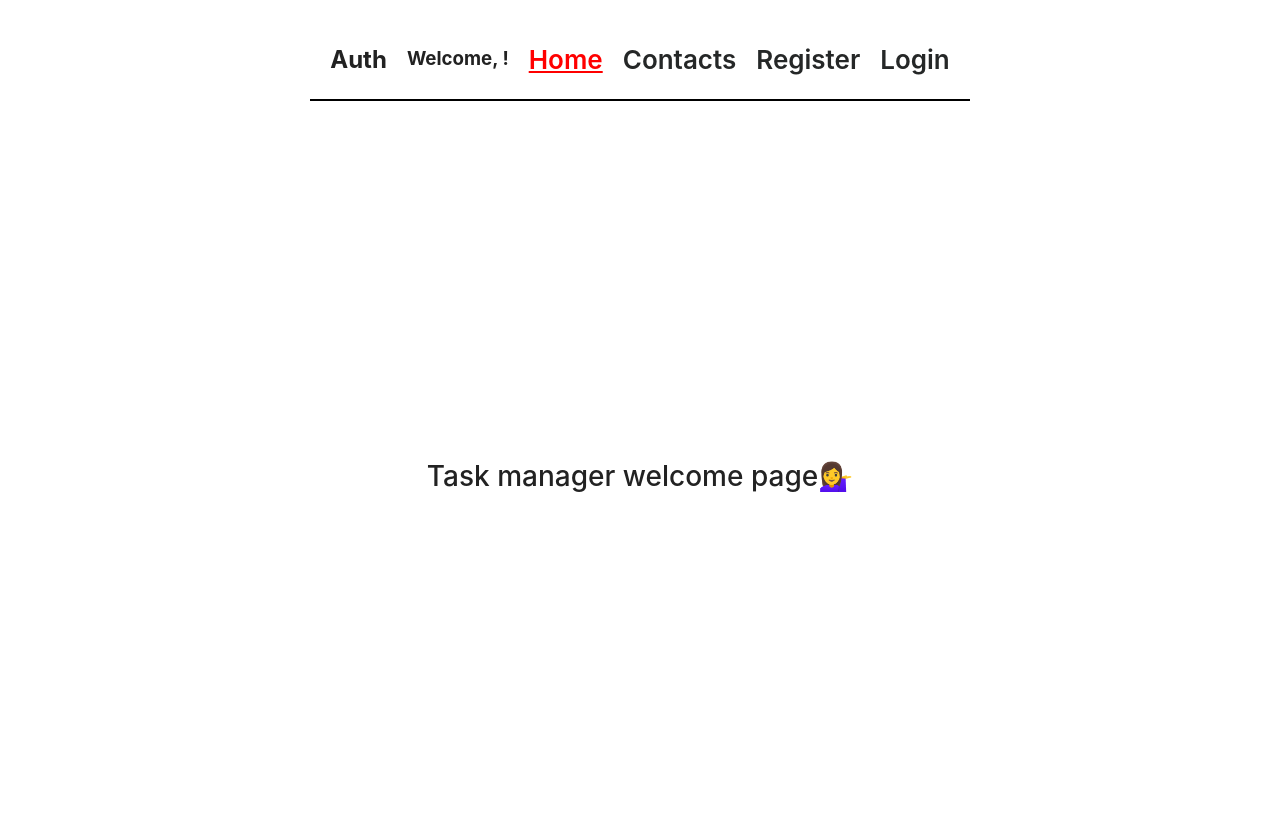
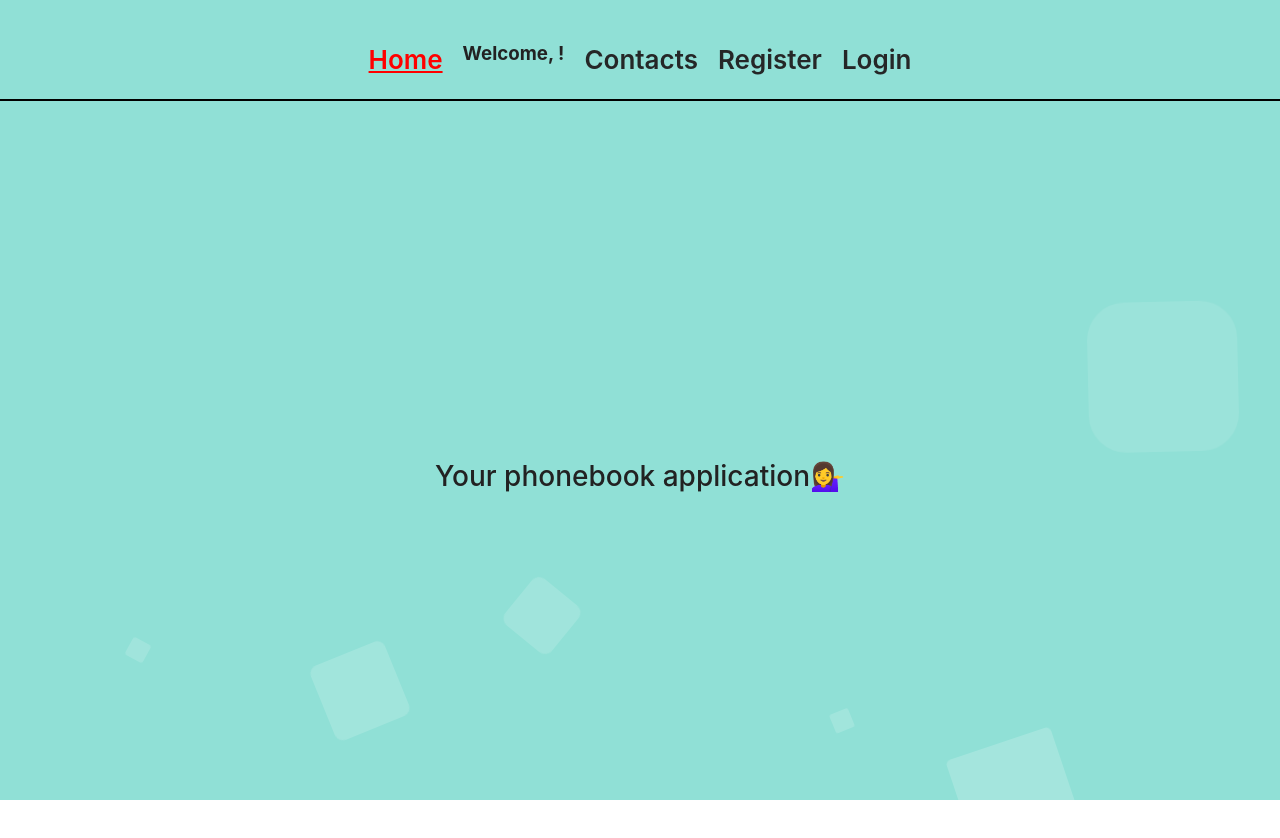
Before and after one commit to olenkachovgun/Phonebook-react, a React (Vite) app: page / in a window 1280 px wide. Shown: the top 838 px of the page. Built offline with nearby package versions, Linux system fonts and the light colour scheme.

Commit message:
add css animation

```diff
--- a/index.html
+++ b/index.html
@@ -11,7 +11,23 @@
     <title>Модуль 3.Форми</title>
   </head>
   <body>
-    <div id="root"></div>
+    <!-- <div class="context"></div> -->
+    <div class="area">
+      <div id="root"></div>
+      <ul class="circles">
+        <li></li>
+        <li></li>
+        <li></li>
+        <li></li>
+        <li></li>
+        <li></li>
+        <li></li>
+        <li></li>
+        <li></li>
+        <li></li>
+      </ul>
+    </div>
+
     <script type="module" src="/src/main.jsx"></script>
   </body>
 </html>
--- a/src/App.jsx
+++ b/src/App.jsx
@@ -6,20 +6,30 @@ import RegistrationPage from "./pages/RegistrationPage/RegistrationPage";
 import LoginPage from "./pages/LoginPage/LoginPage";
 import ContactsPage from "./pages/ContactsPage/ContactsPage";
 import NotFound from "./pages/NotFound/NotFound";
-import { useDispatch } from "react-redux";
+import { useDispatch, useSelector } from "react-redux";
 import { useEffect } from "react";
 import { refreshUser } from "./redux/auth/operations";
+import { selectIsRefreshing } from "./redux/auth/selectors";
+import PrivateRoute from "./components/PrivateRoute/PrivateRoute";
 
 function App() {
   const dispatch = useDispatch();
+  const isRefreshing = useSelector(selectIsRefreshing);
   useEffect(() => {
     dispatch(refreshUser());
   }, [dispatch]);
-  return (
+  return isRefreshing ? null : (
     <Routes>
       <Route path="/" element={<Layout />}>
         <Route index element={<HomePage />} />
-        <Route path="contacts" element={<ContactsPage />} />
+        <Route
+          path="contacts"
+          element={
+            <PrivateRoute>
+              <ContactsPage />
+            </PrivateRoute>
+          }
+        />
       </Route>
       <Route path="/register" element={<RegistrationPage />} />
       <Route path="/login" element={<LoginPage />} />
--- a/src/components/Contact/Contact.jsx
+++ b/src/components/Contact/Contact.jsx
@@ -68,7 +68,10 @@ const Contact = ({ edit, name, number, id }) => {
       </div>
       <dialog ref={modalRef} className={s.modalDel}>
         <div className={s.modalContent}>
-          <p>Are you sure you want to delete "{name}"?</p>
+          <p>
+            Are you sure you want to delete{" "}
+            <span className={s.modalName}>"{name}"</span>?
+          </p>
           <div className={s.modalBtn}>
             <button onClick={handleDelete}>Delete</button>
             <button onClick={() => modalRef.current.close()}>Cancel</button>
--- a/src/components/Contact/Contact.module.css
+++ b/src/components/Contact/Contact.module.css
@@ -85,7 +85,7 @@ button:focus-visible {
     border-radius: 8px;
     padding: 20px;
     box-shadow: 0 4px 10px rgba(0, 0, 0, 0.3);
-    background: white;
+    background: rgb(208, 248, 250);
     text-align: center;
 }
 
@@ -101,3 +101,7 @@ button:focus-visible {
     flex-direction: row;
     gap: 16px;
 }
+
+.modalName {
+    font-weight: 600;
+}
--- a/src/components/Header/Header.jsx
+++ b/src/components/Header/Header.jsx
@@ -13,9 +13,6 @@ const Header = () => {
   console.log(user.user.name);
   return (
     <header className={s.header}>
-      <h2>Auth</h2>
-
-      {user.user && <h3>Welcome, {user.user.name} !</h3>}
       <nav className={s.nav}>
         <NavLink
           to="/"
@@ -23,6 +20,7 @@ const Header = () => {
         >
           Home
         </NavLink>
+        {user.user && <h3>Welcome, {user.user.name} !</h3>}
         <NavLink
           to="/contacts"
           className={({ isActive }) => clsx(s.link, isActive && s.active)}
--- a/src/components/Header/Header.module.css
+++ b/src/components/Header/Header.module.css
@@ -2,6 +2,7 @@
     border-bottom: 2px solid black;
     display: flex;
     justify-content: space-between;
+    justify-content: center;
     gap: 20px;
     align-items: center;
     text-align: center;
--- /dev/null
+++ b/src/components/PrivateRoute/PrivateRoute.jsx
@@ -0,0 +1,11 @@
+import React from "react";
+import { useSelector } from "react-redux";
+import { Navigate } from "react-router-dom";
+import { selectIsLoggedIn } from "../../redux/auth/selectors";
+
+const PrivateRoute = (children) => {
+  const isLoggedIn = useSelector(selectIsLoggedIn);
+  return isLoggedIn ? children : <Navigate to="/login" />;
+};
+
+export default PrivateRoute;
--- a/src/components/SearchBox/SearchBox .jsx
+++ b/src/components/SearchBox/SearchBox .jsx
@@ -16,7 +16,7 @@ const SearchBox = ({}) => {
         id="name"
         value={filter}
         onChange={(e) => dispatch(setFilter(e.target.value))}
-        placeholder="Enter name"
+        placeholder="Enter name or number"
       />
       <CiSearch className={s.iconSearch} />
     </div>
--- a/src/index.css
+++ b/src/index.css
@@ -38,3 +38,150 @@ h1 {
   text-shadow: 1px 1px 3px #20f2f5;
   ;
 }
+
+
+
+* {
+  margin: 0px;
+  padding: 0px;
+}
+
+
+
+.context {
+  width: 100%;
+  position: absolute;
+  top: 50vh;
+
+}
+
+/* .context h1 {
+  text-align: center;
+  color: #fff;
+  font-size: 50px;
+} */
+
+
+.area {
+  background: #90e0d6;
+  background: -webkit-linear-gradient(to left, #b4e7dc, #1ee8c9);
+  width: 100%;
+  height: 100vh;
+
+
+}
+
+.circles {
+  position: absolute;
+  top: 0;
+  left: 0;
+  width: 100%;
+  height: 100%;
+  overflow: hidden;
+}
+
+.circles li {
+  position: absolute;
+  display: block;
+  list-style: none;
+  width: 20px;
+  height: 20px;
+  background: rgba(255, 255, 255, 0.2);
+  animation: animate 25s linear infinite;
+  bottom: -150px;
+
+}
+
+.circles li:nth-child(1) {
+  left: 25%;
+  width: 80px;
+  height: 80px;
+  animation-delay: 0s;
+}
+
+
+.circles li:nth-child(2) {
+  left: 10%;
+  width: 20px;
+  height: 20px;
+  animation-delay: 2s;
+  animation-duration: 12s;
+}
+
+.circles li:nth-child(3) {
+  left: 70%;
+  width: 20px;
+  height: 20px;
+  animation-delay: 4s;
+}
+
+.circles li:nth-child(4) {
+  left: 40%;
+  width: 60px;
+  height: 60px;
+  animation-delay: 0s;
+  animation-duration: 18s;
+}
+
+.circles li:nth-child(5) {
+  left: 65%;
+  width: 20px;
+  height: 20px;
+  animation-delay: 0s;
+}
+
+.circles li:nth-child(6) {
+  left: 75%;
+  width: 110px;
+  height: 110px;
+  animation-delay: 3s;
+}
+
+.circles li:nth-child(7) {
+  left: 35%;
+  width: 150px;
+  height: 150px;
+  animation-delay: 7s;
+}
+
+.circles li:nth-child(8) {
+  left: 50%;
+  width: 25px;
+  height: 25px;
+  animation-delay: 15s;
+  animation-duration: 45s;
+}
+
+.circles li:nth-child(9) {
+  left: 20%;
+  width: 15px;
+  height: 15px;
+  animation-delay: 2s;
+  animation-duration: 35s;
+}
+
+.circles li:nth-child(10) {
+  left: 85%;
+  width: 150px;
+  height: 150px;
+  animation-delay: 0s;
+  animation-duration: 11s;
+}
+
+
+
+@keyframes animate {
+
+  0% {
+    transform: translateY(0) rotate(0deg);
+    opacity: 1;
+    border-radius: 0;
+  }
+
+  100% {
+    transform: translateY(-1000px) rotate(720deg);
+    opacity: 0;
+    border-radius: 50%;
+  }
+
+}
--- a/src/pages/HomePage/HomePage.jsx
+++ b/src/pages/HomePage/HomePage.jsx
@@ -6,7 +6,7 @@ const HomePage = () => {
     <div className={s.container}>
       <h1 className={s.title}>
         {" "}
-        Task manager welcome page
+        Your phonebook application
         <span role="img" aria-label="Greeting icon">
           💁‍♀️
         </span>
--- a/src/pages/HomePage/HomePage.module.css
+++ b/src/pages/HomePage/HomePage.module.css
@@ -1,5 +1,5 @@
 .container {
-
+    width: 100%;
     min-height: calc(100vh - 50px);
     display: flex;
     align-items: center;
--- a/src/redux/auth/selectors.js
+++ b/src/redux/auth/selectors.js
@@ -1,3 +1,4 @@
 //export const selectContacts = (state) => state.contacts.items;
 export const selectUser = (state) => state.auth;
 export const selectIsLoggedIn = (state) => state.auth.isLoggedIn;
+export const selectIsRefreshing = (state) => state.auth.isRefreshing;
```
